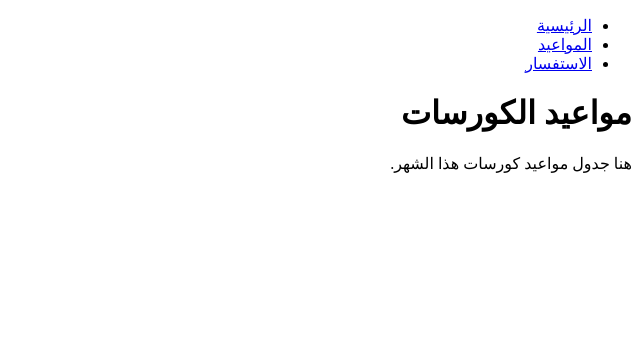
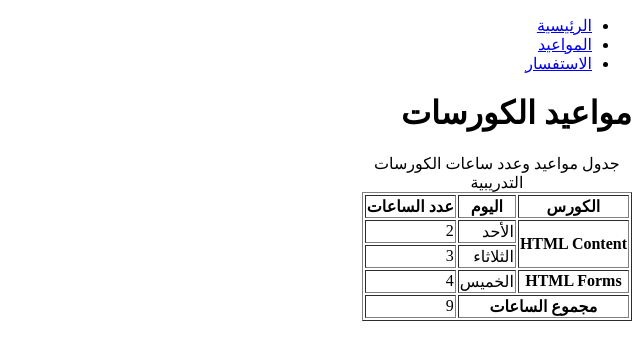
Before and after one commit to O-m-a-r123/Coderz_institute, a plain HTML site: page assignment-4/pages/schedule.html in a window 1280 px wide. Shown: the whole page, without its empty margins (640-1280 px from the left). Drawn offline with Linux system fonts and the light colour scheme.

Commit message:
edit the schedule

```diff
--- a/assignment-4/pages/schedule.html
+++ b/assignment-4/pages/schedule.html
@@ -17,7 +17,44 @@
     </nav>
 
     <h1>مواعيد الكورسات</h1>
-    <p>هنا جدول مواعيد كورسات هذا الشهر.</p>
+    <table border="1">
+        <caption>جدول مواعيد وعدد ساعات الكورسات التدريبية</caption>
 
+        <!-- رأس الجدول -->
+        <thead>
+            <tr>
+                <th scope="col">الكورس</th>
+                <th scope="col">اليوم</th>
+                <th scope="col">عدد الساعات</th>
+            </tr>
+        </thead>
+
+        <tbody>
+            <tr>
+                <th scope="row" rowspan="2">HTML Content</th>
+                <td>الأحد</td>
+                <td>2</td>
+            </tr>
+            <tr>
+                <td>الثلاثاء</td>
+                <td>3</td>
+            </tr>
+        </tbody>
+
+        <tbody>
+            <tr>
+                <th scope="row">HTML Forms</th>
+                <td>الخميس</td>
+                <td>4</td>
+            </tr>
+        </tbody>
+
+        <tfoot>
+            <tr>
+                <th scope="row" colspan="2">مجموع الساعات</th>
+                <td>9</td>
+            </tr>
+        </tfoot>
+    </table>
 </body>
 </html>
```
